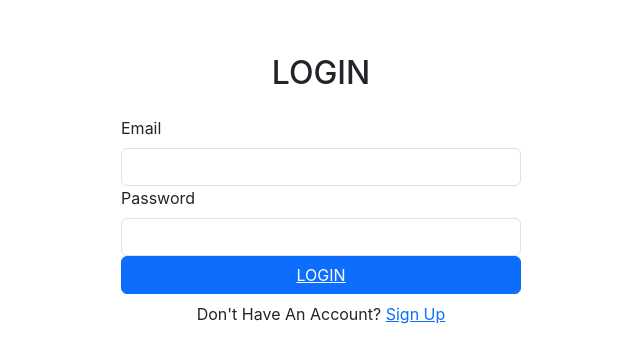
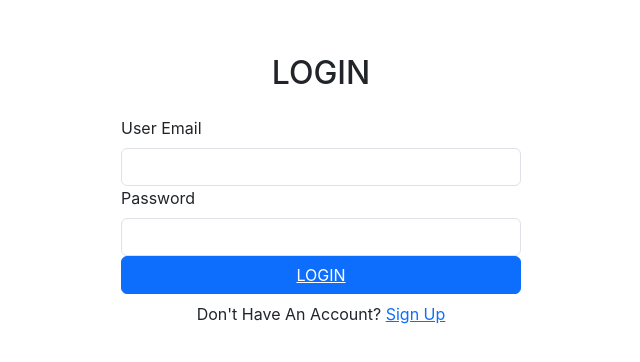
Before and after one commit to ShahidMuneer922/usersApp, a React (Create React App) app: page /login in a window 1280 px wide. Shown: the part 210-572 px from the top of the page, without its empty margins (319-959 px from the left). Built offline with nearby package versions, Linux system fonts and the light colour scheme; no server answers; the HTML template or start-up script is replaced by a standard one.

Commit message:
Update Login.js

```diff
--- a/src/components/Login.js
+++ b/src/components/Login.js
@@ -39,7 +39,7 @@ const Login = () => {
 
         <Form onSubmit={handleSubmit}>
           <Form.Group id="email">
-            <Form.Label>Email</Form.Label>
+            <Form.Label>User Email</Form.Label>
             <Form.Control
               type="email"
               onChange={(e) => setEmail(e.target.value)}
```
